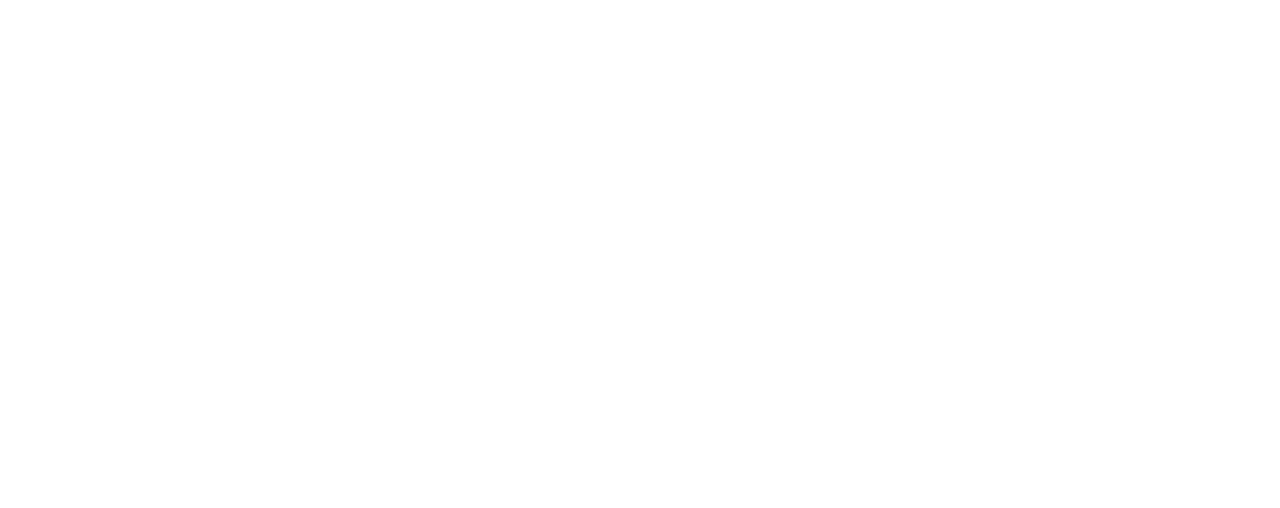
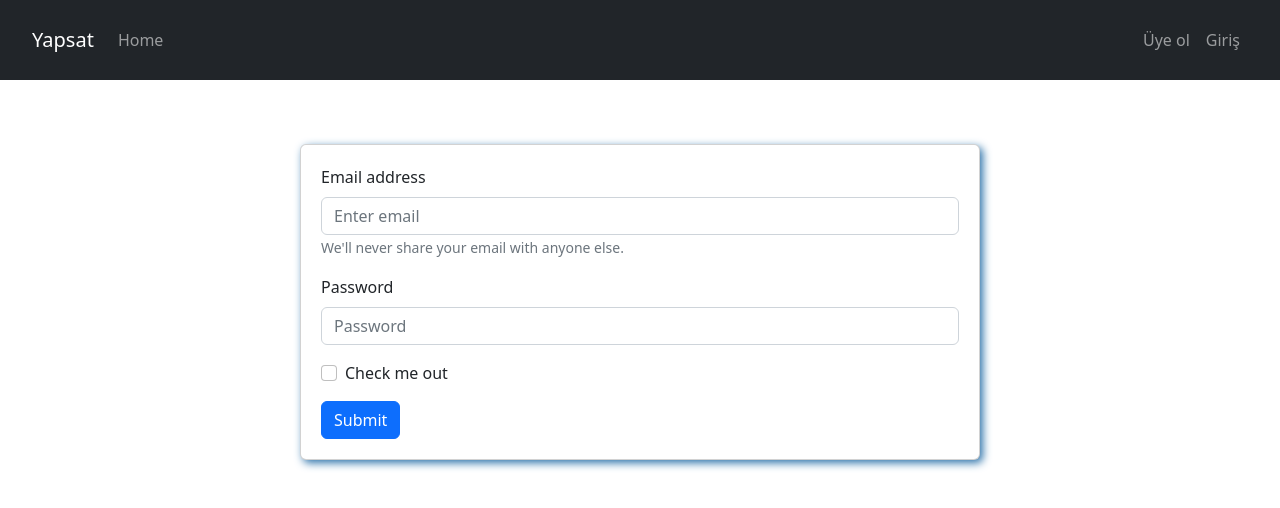
Before and after one commit to yusufCoding/YapSatFrontend, a React (Create React App) app: page /register in a window 1280 px wide. Before the commit this address had no page. Shown: the top 508 px of the page. Built offline with nearby package versions, Linux system fonts and the light colour scheme.

Commit message:
arkaplan resminde hata

```diff
--- a/src/App.js
+++ b/src/App.js
@@ -4,14 +4,16 @@
 import { useNavigate } from "react-router-dom";
 import Serhadcomponent from './components/Serhadcomponent';
 import SerhadLogin from './components/SerhadLogin';
+import SerhadRegister from './components/SerhadRegister';
 
 function App() {
   return (
     <>
     <BrowserRouter>
     <Routes>
+      <Route path="" element={<Serhadcomponent/>}></Route>
       <Route path="/login" element={<SerhadLogin/>}></Route>
-      <Route path="" element={<Serhadcomponent/>}></Route>
+      <Route path="/register" element={<SerhadRegister/>}></Route>
     </Routes>
     </BrowserRouter>
     </>
--- a/src/components/SerhadLogin.js
+++ b/src/components/SerhadLogin.js
@@ -1,11 +1,61 @@
 import React from 'react'
+import Button from 'react-bootstrap/Button';
+import Form from 'react-bootstrap/Form';
+import Container from 'react-bootstrap/Container';
+import Nav from 'react-bootstrap/Nav';
+import Navbar from 'react-bootstrap/Navbar';
+import Card from 'react-bootstrap/Card';
+import backgroundCity from "./backgroundCity.jpg"
 
 const SerhadLogin = () => {
+
   return (
-    <div>
-        <form>
-            <input type="email" placeholder="email"></input>
-        </form>
+
+    <div style={{backgroundImage: `url(${backgroundCity})`,backgroundSize:'1200px'}}>
+          <div>
+    <Navbar style={{padding:'20px',}} bg="dark" variant="dark" expand="lg">
+      <Container fluid>
+        <Navbar.Brand href="#">Yapsat</Navbar.Brand>
+        <Navbar.Toggle aria-controls="navbarScroll" />
+        <Navbar.Collapse id="navbarScroll">
+          <Nav
+            className="me-auto my-2 my-lg-0"
+            style={{ maxHeight: '100px' }}
+            navbarScroll>
+            <Nav.Link href="#action1">Home</Nav.Link>
+          </Nav>
+          <Nav>
+          <Nav.Link href="#action1">Üye ol</Nav.Link>
+          <Nav.Link href="#action1">Giriş</Nav.Link>
+
+          </Nav>
+        </Navbar.Collapse>
+      </Container>
+    </Navbar>
+    <br></br>
+    </div>
+
+      <div style={{marginRight:"300px",marginLeft:"300px",marginTop:"40px"}}>
+        <Card shadow="dark" style={{padding:"20px" , boxShadow: '3px 3px 9px #2F74AB'}}>
+        <Form>
+      <Form.Group className="mb-3" controlId="formBasicEmail">
+        <Form.Label>Email address</Form.Label>
+        <Form.Control type="email" placeholder="Enter email" />
+      </Form.Group>
+
+      <Form.Group className="mb-3" controlId="formBasicPassword">
+        <Form.Label>Password</Form.Label>
+        <Form.Control type="password" placeholder="Password" />
+      </Form.Group>
+      <Form.Group className="mb-3" controlId="formBasicCheckbox">
+        <Form.Check type="checkbox" label="Check me out" />
+      </Form.Group>
+      <Button variant="primary" type="submit">
+        Submit
+      </Button>
+    </Form>
+    </Card>
+    </div>
     </div>
   )
 }
--- /dev/null
+++ b/src/components/SerhadRegister.js
@@ -0,0 +1,63 @@
+import React from 'react'
+import Button from 'react-bootstrap/Button';
+import Form from 'react-bootstrap/Form';
+import Container from 'react-bootstrap/Container';
+import Nav from 'react-bootstrap/Nav';
+import Navbar from 'react-bootstrap/Navbar';
+import Card from 'react-bootstrap/Card';
+
+const SerhadRegister = () => {
+  return (
+    <div>
+    <div>
+<Navbar style={{padding:'20px',}} bg="dark" variant="dark" expand="lg">
+<Container fluid>
+  <Navbar.Brand href="#">Yapsat</Navbar.Brand>
+  <Navbar.Toggle aria-controls="navbarScroll" />
+  <Navbar.Collapse id="navbarScroll">
+    <Nav
+      className="me-auto my-2 my-lg-0"
+      style={{ maxHeight: '100px' }}
+      navbarScroll>
+      <Nav.Link href="#action1">Home</Nav.Link>
+    </Nav>
+    <Nav>
+    <Nav.Link href="#action1">Üye ol</Nav.Link>
+    <Nav.Link href="#action1">Giriş</Nav.Link>
+
+    </Nav>
+  </Navbar.Collapse>
+</Container>
+</Navbar>
+<br></br>
+</div>
+
+<div style={{marginRight:"300px",marginLeft:"300px",marginTop:"40px"}}>
+  <Card shadow="dark" style={{padding:"20px" , boxShadow: '3px 3px 9px #2F74AB'}}>
+  <Form>
+<Form.Group className="mb-3" controlId="formBasicEmail">
+  <Form.Label>Email address</Form.Label>
+  <Form.Control type="email" placeholder="Enter email" />
+  <Form.Text className="text-muted">
+    We'll never share your email with anyone else.
+  </Form.Text>
+</Form.Group>
+
+<Form.Group className="mb-3" controlId="formBasicPassword">
+  <Form.Label>Password</Form.Label>
+  <Form.Control type="password" placeholder="Password" />
+</Form.Group>
+<Form.Group className="mb-3" controlId="formBasicCheckbox">
+  <Form.Check type="checkbox" label="Check me out" />
+</Form.Group>
+<Button variant="primary" type="submit">
+  Submit
+</Button>
+</Form>
+</Card>
+</div>
+</div>
+  )
+}
+
+export default SerhadRegister
--- a/src/components/Serhadcomponent.js
+++ b/src/components/Serhadcomponent.js
@@ -1,5 +1,5 @@
 import React from 'react'
-
+import "./Serhadcomponent";
 import Container from 'react-bootstrap/Container';
 import Nav from 'react-bootstrap/Nav';
 import Navbar from 'react-bootstrap/Navbar';
@@ -7,12 +7,17 @@
 import CardGroup from 'react-bootstrap/CardGroup';
 import kralsero from "./Kralsero.jpg"
 import { useNavigate } from "react-router-dom";
+import backgroundCity from "./backgroundCity.jpg"
 
 const Serhadcomponent = () => {
   const navigate = useNavigate();
-  const navigatePage = () => {
+  const navigateLog = () => {
     navigate("/login");
   }
+  const navigateReg = () => {
+    navigate("/register");
+  }
+
   return (
     <div>
 
@@ -28,15 +33,15 @@
             <Nav.Link href="#action1">Home</Nav.Link>
           </Nav>
           <Nav>
-          <Nav.Link href="#action1">Üye ol</Nav.Link>
-          <Nav.Link onClick={navigatePage}>Giriş</Nav.Link>
+          <Nav.Link onClick={navigateReg}>Üye ol</Nav.Link>
+          <Nav.Link onClick={navigateLog}>Giriş</Nav.Link>
 
           </Nav>
         </Navbar.Collapse>
       </Container>
     </Navbar>
 
-    <div>
+    <div style={{ backgroundImage:`url(${backgroundCity})` }}>
     <CardGroup className='text-center' style={{margin:'20px'}}>
       <Card style={{padding:'20px'}}>
         <Card.Img variant="top" src={kralsero}/>
```
Also changed, not shown: src/components/Serhadcomponentcss.css (line endings or trailing spaces), 1 other file (tests, documents, lock files or other folders).
